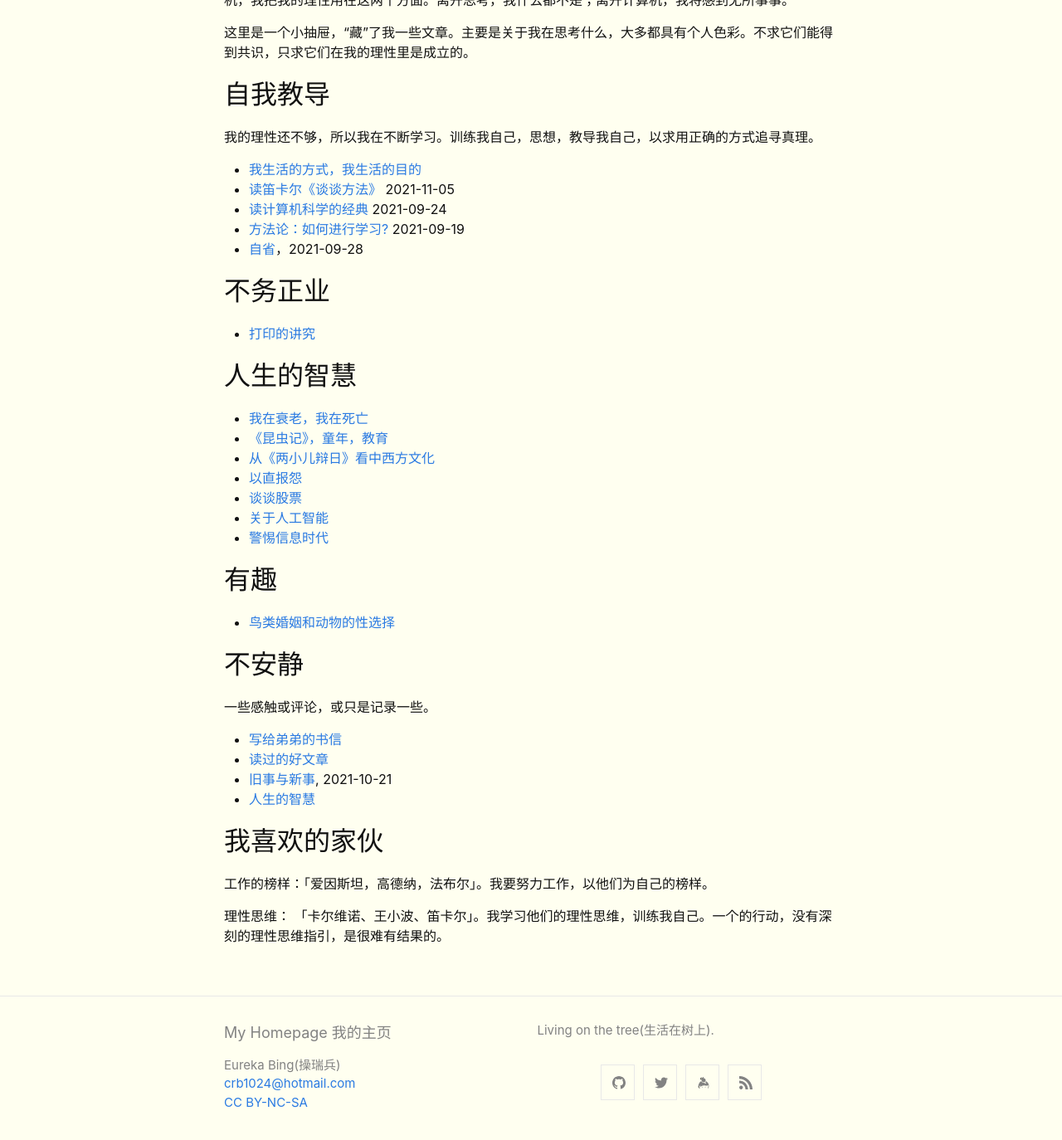
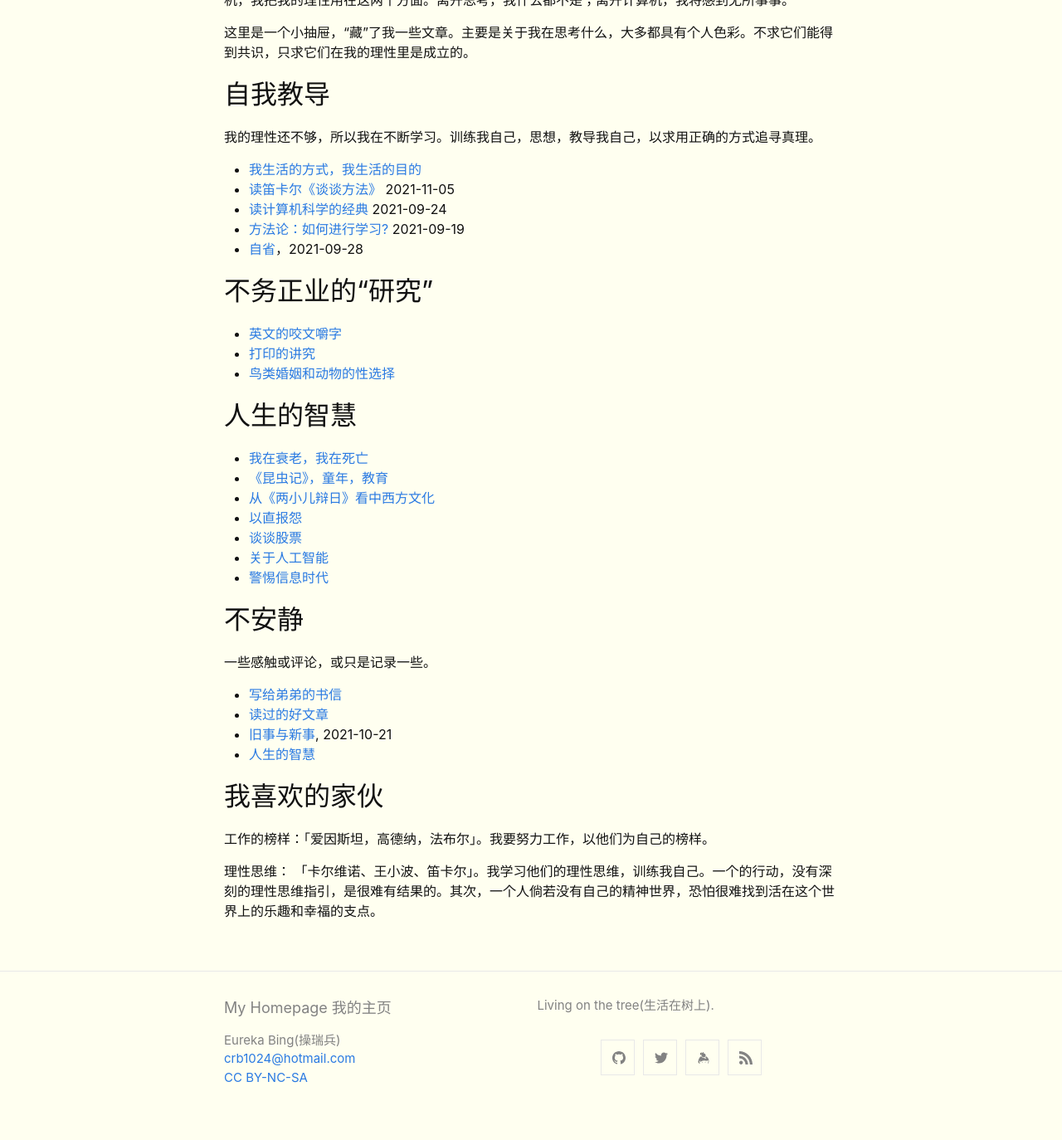
Before and after one commit to crb912/crb912.github.io, a Jekyll site: the page built from _posts/2021-02-01-I-Think-Therefore I am.md, in a window 1280 px wide and 1400 px high, scrolled down 341 px. Shown: the top 1374 px of the window at 83% size. Built offline with Jekyll 4.4.1, drawn with Linux system fonts in a browser that asks for light colours.

Commit message:
new post

```diff
--- a/_posts/2021-02-01-I-Think-Therefore I am.md
+++ b/_posts/2021-02-01-I-Think-Therefore I am.md
@@ -23,9 +23,11 @@ top: true
 - [方法论：如何进行学习?](http://ruibing.org/essay/2021/09/19/How-to-Learning.html) 2021-09-19
 - [自省](http://ruibing.org/essay/2021/09/28/Introspection.html)，2021-09-28
 
-## 不务正业
+## 不务正业的“研究”
 
+- [英文的咬文嚼字](http://ruibing.org/essay/2021/11/21/to-Speak-Like-a-Book.html)
 - [打印的讲究](http://ruibing.org/technique/2021/11/07/Print.html)
+- [鸟类婚姻和动物的性选择](http://ruibing.org/interesting/2021/10/06/Monogamy-and-Sexual-Selection.html)
 
 ## 人生的智慧
 
@@ -54,4 +52,4 @@ top: true
 
 工作的榜样：「爱因斯坦，高德纳，法布尔」。我要努力工作，以他们为自己的榜样。
 
-理性思维： 「卡尔维诺、王小波、笛卡尔」。我学习他们的理性思维，训练我自己。一个的行动，没有深刻的理性思维指引，是很难有结果的。
+理性思维： 「卡尔维诺、王小波、笛卡尔」。我学习他们的理性思维，训练我自己。一个的行动，没有深刻的理性思维指引，是很难有结果的。其次，一个人倘若没有自己的精神世界，恐怕很难找到活在这个世界上的乐趣和幸福的支点。
```
Also changed, not shown: other parts of _posts/2021-02-01-I-Think-Therefore I am.md (+0 -4 lines), _posts/2021-11-21-to-Speak-Like-a-Book.md (added, +28 -0 lines).
